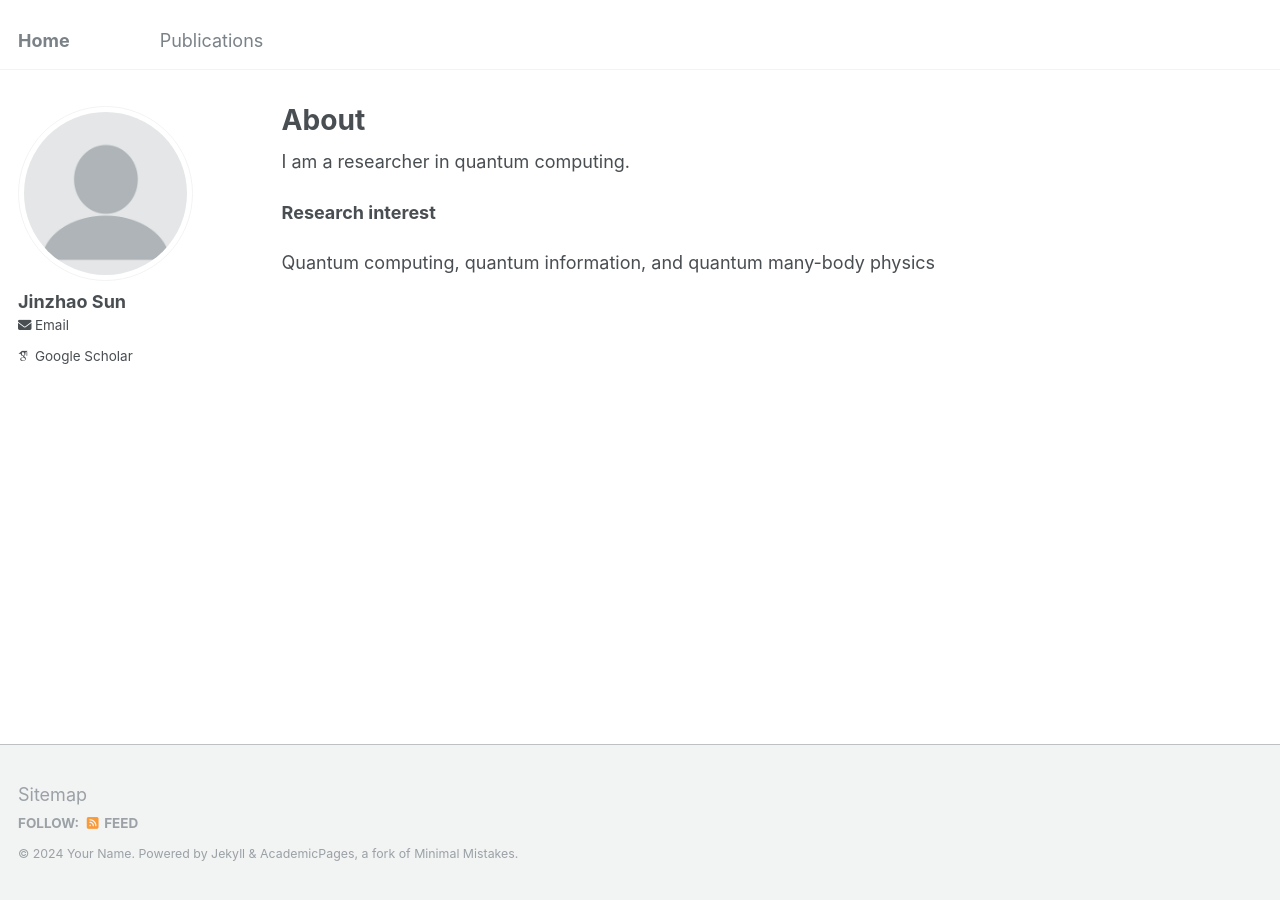
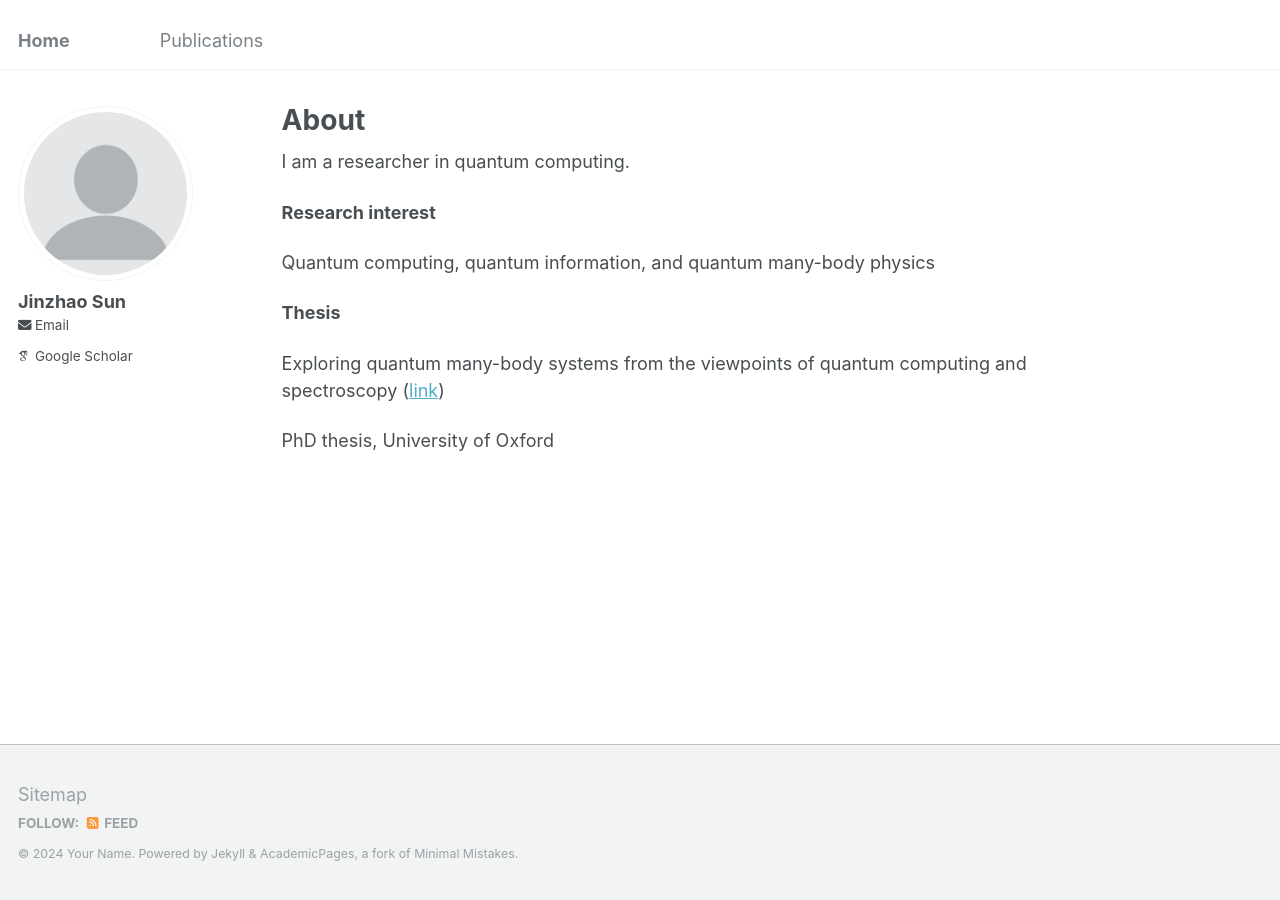
Before and after one commit to jinzhao-sun/jinzhao-sun.github.io, a Jekyll site: the page built from _pages/about.md, in a window 1280 px wide. Built offline with Jekyll 4.4.1, drawn with Linux system fonts in a browser that asks for light colours; some web fonts are replaced.

Commit message:
Update about.md

```diff
--- a/_pages/about.md
+++ b/_pages/about.md
@@ -13,3 +13,10 @@ I am a researcher in quantum computing.
 **Research interest**
 
 Quantum computing, quantum information, and quantum many-body physics
+
+
+**Thesis**
+
+Exploring quantum many-body systems from the viewpoints of quantum computing and spectroscopy ([link](https://ora.ox.ac.uk/objects/uuid:de5499cb-9c49-4be3-acc1-5be4cb81099d))
+
+PhD thesis, University of Oxford
```
